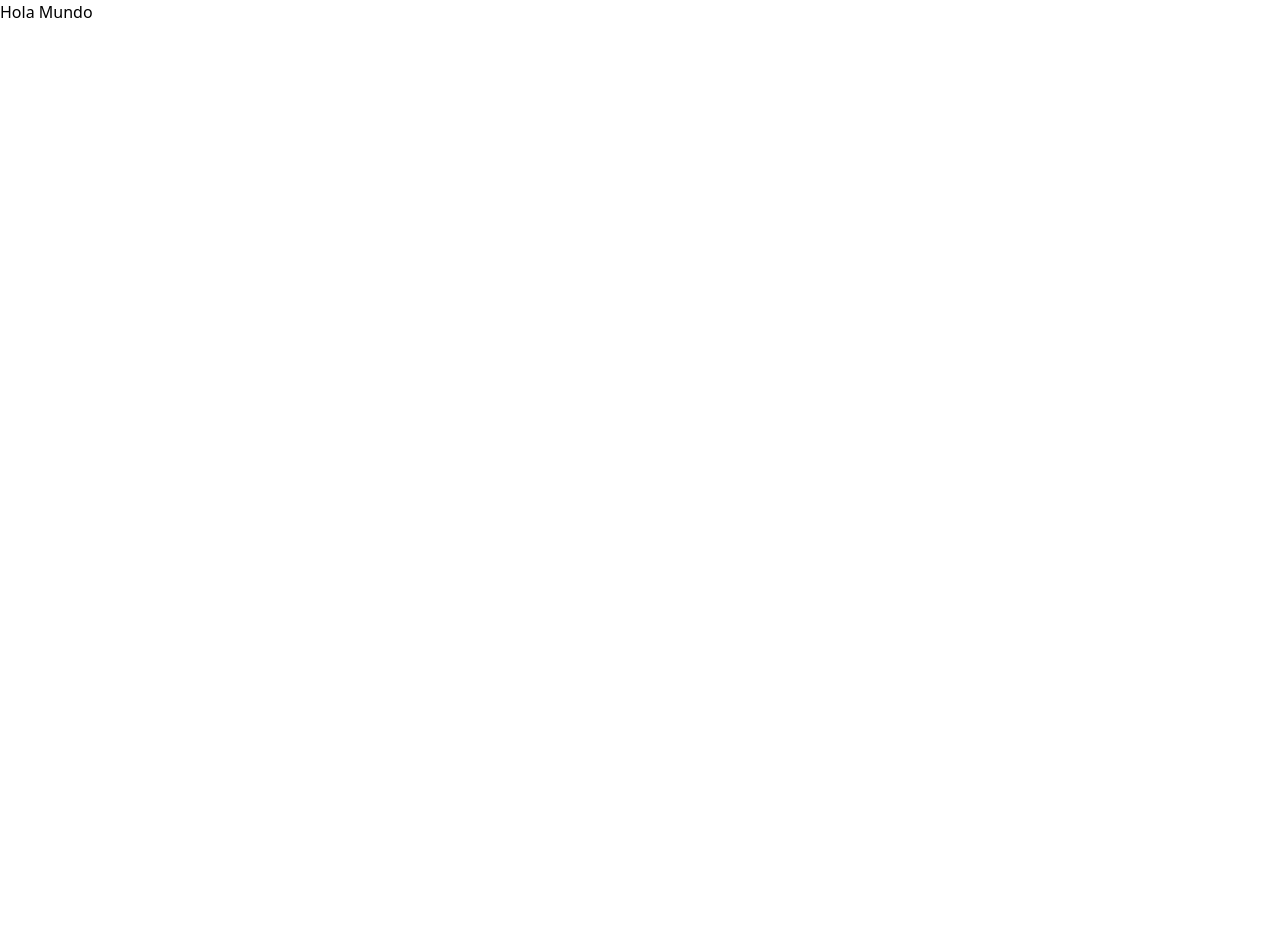
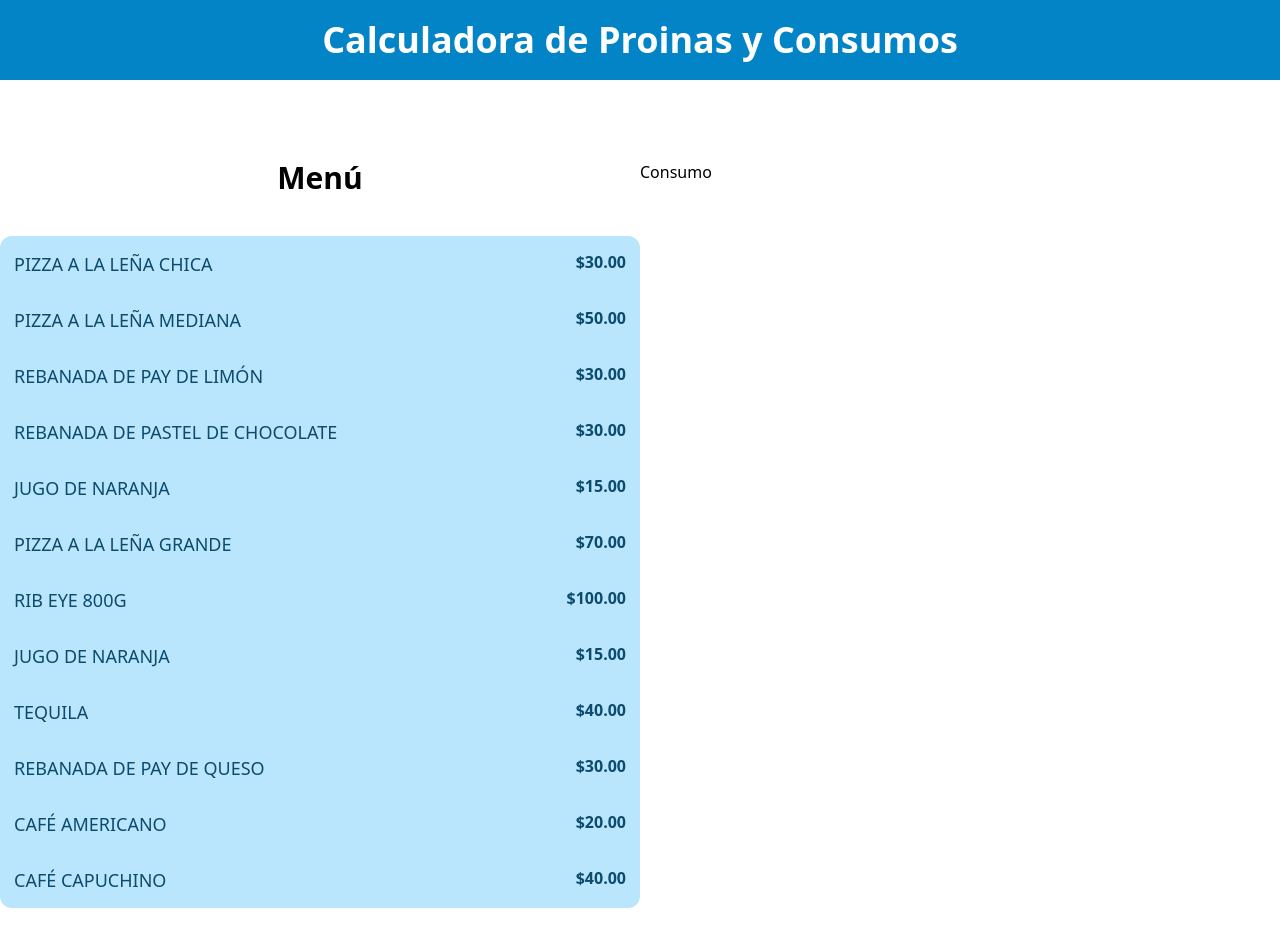
Before and after one commit to Jair-vet/Calculadora-Propinas, a React (Vite) app: page / in a window 1280 px wide. Shown: the top 946 px of the page. Before the commit the page ends 800 px from the top, so only its background shows below. Built offline with nearby package versions, Linux system fonts and the light colour scheme.

Commit message:
Creamos una funcion para comunicar el componente y al dar click agregar

```diff
--- a/src/App.tsx
+++ b/src/App.tsx
@@ -1,10 +1,38 @@
+import { MenuItems } from "./components/MenuItems";
+import { menuItems } from './data/db';
+import useOrder from "./hooks/useOrder";
 
 
 function App() {
 
+  const { addItem } = useOrder()
+
   return (
     <>
-      <h1>Hola Mundo</h1>
+      <header className="bg-sky-600 py-5">
+        <h1 className="text-center text-4xl font-black text-white">Calculadora de Proinas y Consumos</h1>
+      </header>
+
+      <main className="max-w-7xl md:mx-auto py-20 mx-4 md:grid md:grid-cols-2">
+        <div>
+          <h2 className="text-3xl font-black text-center">Menú</h2>
+
+          <div className="mt-10">
+            { menuItems.map(item => (
+              <MenuItems
+                key={item.id}
+                item={item}
+                addItem={addItem}
+              />
+            ))}
+          </div>
+        </div>
+
+        <div>
+          <h2>Consumo</h2>
+        </div>
+      </main>
+
     </>
   )
 }
--- a/src/components/MenuItems.tsx
+++ b/src/components/MenuItems.tsx
@@ -2,14 +2,16 @@ import type { MenuItem } from "../types"
 
 
 type MenuItemProps = {
-    item: MenuItem
+    item: MenuItem,
+    addItem: () => void
 }
 
-export const MenuItems = ({item} :  MenuItemProps) => {
+export const MenuItems = ({item, addItem} :  MenuItemProps) => {
   return (
     <button
-        className="bg-sky-200 first-of-type:rounded-t-xl border-2 border-sky-200 w-full p-3 flex justify-between duration-150
-        hover:border-2 hover:border-white hover-rounded-md last-of-type:rounded-b-xl"
+      className="bg-sky-200 first-of-type:rounded-t-xl border-2 border-sky-200 w-full p-3 flex justify-between duration-150
+      hover:border-2 hover:border-white hover-rounded-md last-of-type:rounded-b-xl"
+      onClick={() => addItem()}
     >
 
         <p className="text-sky-900 text-lg uppercase">{item.name}</p>
--- /dev/null
+++ b/src/hooks/useOrder.ts
@@ -0,0 +1,16 @@
+import { useState } from "react"
+import type { OrderItem } from '../types';
+
+
+export default function useOrder() {
+    const [order, setOrder] = useState<OrderItem[]>([])
+
+    const addItem = () => {
+        console.log('Agregando...')
+    }
+
+
+    return {
+        addItem
+    }
+}
--- a/src/types/index.ts
+++ b/src/types/index.ts
@@ -3,3 +3,7 @@ export type MenuItem = {
     name: string,
     price: number
 }
+
+export type OrderItem = MenuItem & {
+    quantity: number
+}
```
